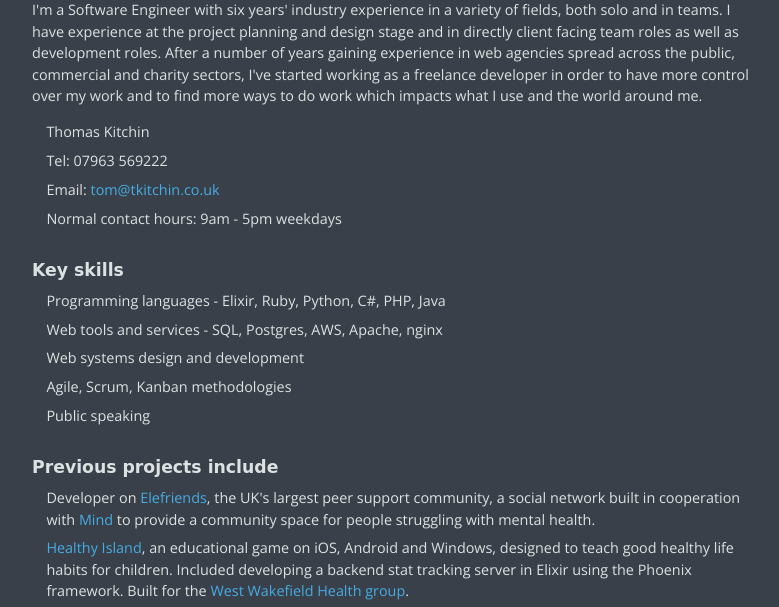
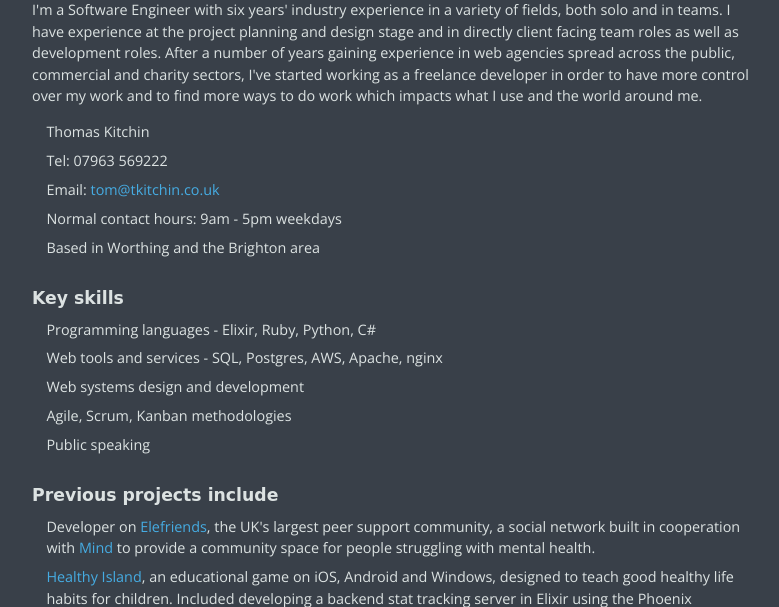
Before and after one commit to TwoDaemon/twodaemon, a Flask app: page /cv in a window 1280 px wide. Shown: the part 240-847 px from the top of the page, without its empty margins (248-1027 px from the left). Run offline with Flask 2, Linux system fonts and the light colour scheme; some web fonts are replaced.

Commit message:
Minor CV changes

```diff
--- a/twodaemon/templates/cv.html
+++ b/twodaemon/templates/cv.html
@@ -8,10 +8,11 @@
         <li>Tel: 07963 569222</li>
         <li>Email: <a href="mailto:tom@tkitchin.co.uk">tom@tkitchin.co.uk</a></li>
         <li>Normal contact hours: 9am - 5pm weekdays</li>
+        <li>Based in Worthing and the Brighton area</li>
     </ul>
     <h3>Key skills</h3>
     <ul>
-        <li>Programming languages - Elixir, Ruby, Python, C#, PHP, Java</li>
+        <li>Programming languages - Elixir, Ruby, Python, C#</li>
         <li>Web tools and services - SQL, Postgres, AWS, Apache, nginx</li>
         <li>Web systems design and development</li>
         <li>Agile, Scrum, Kanban methodologies</li>
```
